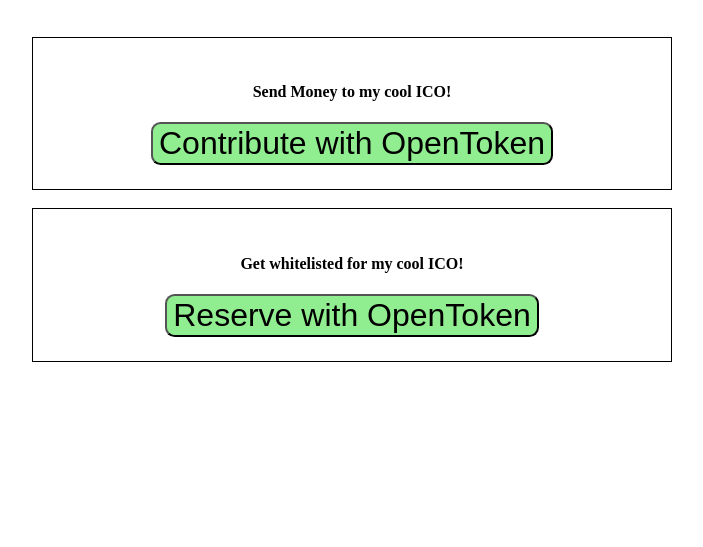
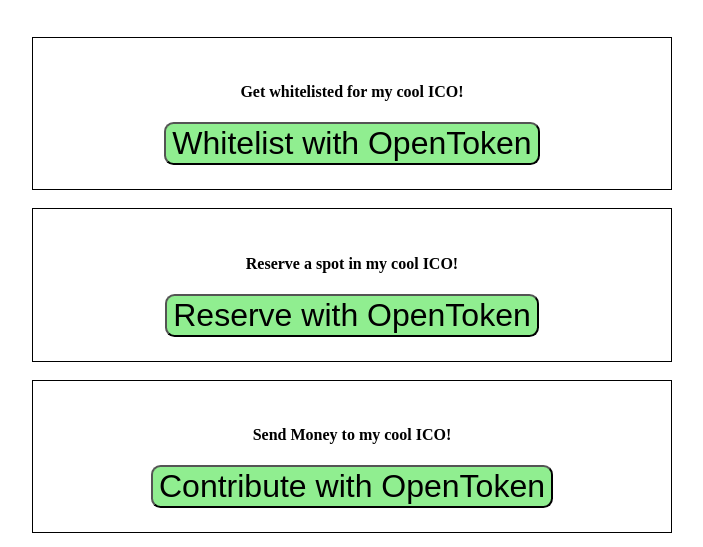
Before and after one commit to opentoken-inc/merchant-contribution-demo, a plain HTML site: page index.html in a window 1280 px wide. Shown: the part 101-648 px from the top of the page, without its empty margins (288-991 px from the left). Drawn offline with Linux system fonts and the light colour scheme.

Commit message:
Add whitelist demo

```diff
--- a/index.html
+++ b/index.html
@@ -10,6 +10,28 @@
     <br/>
     <script>function opentoken_contribute_click(l,e){e.preventDefault();window.open(l,'contribute_opentoken','width=500,height=700,toolbar=0,menubar=0,status=1,scrollbars=1,resizable=0,left=0,top=0');return false;}</script>
     <div style="padding:1.5em; border:1px solid">
+    <h4>Get whitelisted for my cool ICO!</h4>
+    <button
+      style="background-color:lightgreen; font-size:2em; border-radius: 0.3em; padding 0.3em"
+      onclick="opentoken_contribute_click('https://app.opentoken.com/contribute/ab314be7-378a-47f0-ba83-2470bcb7c67c/', event);" >
+      Whitelist with OpenToken
+    </button>
+    </div>
+
+    <br />
+
+    <div style="padding:1.5em; border:1px solid">
+    <h4>Reserve a spot in my cool ICO!</h4>
+    <button
+      style="background-color:lightgreen; font-size:2em; border-radius: 0.3em; padding 0.3em"
+      onclick="opentoken_contribute_click('https://app.opentoken.com/contribute/fr8-future/', event);" >
+      Reserve with OpenToken
+    </button>
+    </div>
+
+    <br />
+
+    <div style="padding:1.5em; border:1px solid">
     <h4>Send Money to my cool ICO!</h4>
     <button
       style="background-color:lightgreen; font-size:2em; border-radius: 0.3em; padding 0.3em"
@@ -18,17 +40,6 @@
     </button>
     </div>
 
-    <br />
-
-    <div style="padding:1.5em; border:1px solid">
-    <h4>Get whitelisted for my cool ICO!</h4>
-    <button
-      style="background-color:lightgreen; font-size:2em; border-radius: 0.3em; padding 0.3em"
-      onclick="opentoken_contribute_click('https://app.opentoken.com/contribute/fr8-future/', event);" >
-      Reserve with OpenToken
-    </button>
-    </div>
-
   </div>
   </div>
 </body>
```
